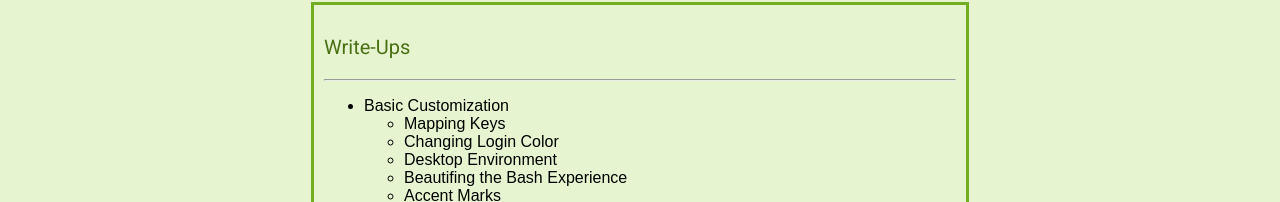
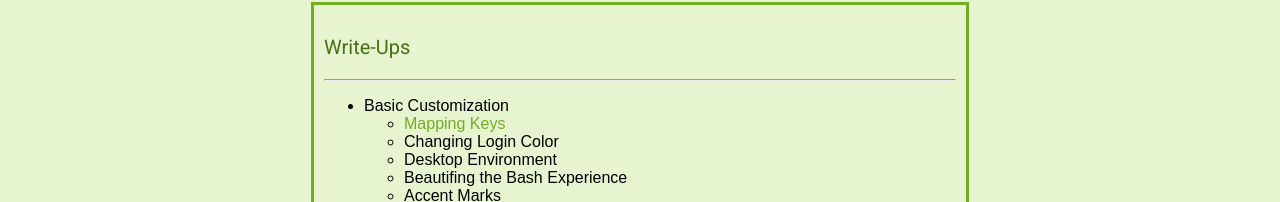
Before and after one commit to krithravi/webHelp, a plain HTML site: page index.html in a window 1280 px wide. Shown: the part 471-673 px from the top of the page. Drawn offline with Linux system fonts and the light colour scheme.

Commit message:
linktest

```diff
--- a/index.html
+++ b/index.html
@@ -34,7 +34,7 @@
 			<ul>
 				<li>Basic Customization </li>
 					<ul>
-						<li>Mapping Keys </li>
+						<li><a href="map.html" target="_blank">Mapping Keys</a></li>
 						<li>Changing Login Color </li>
 						<li>Desktop Environment </li>
 						<li>Beautifing the Bash Experience </li>
```
Also changed, not shown: bash.html (added), color.html (added), deskenv.html (added), map.html (added), network.html (added), power.html (added), sleep.html (added), tweaks.html (added).
